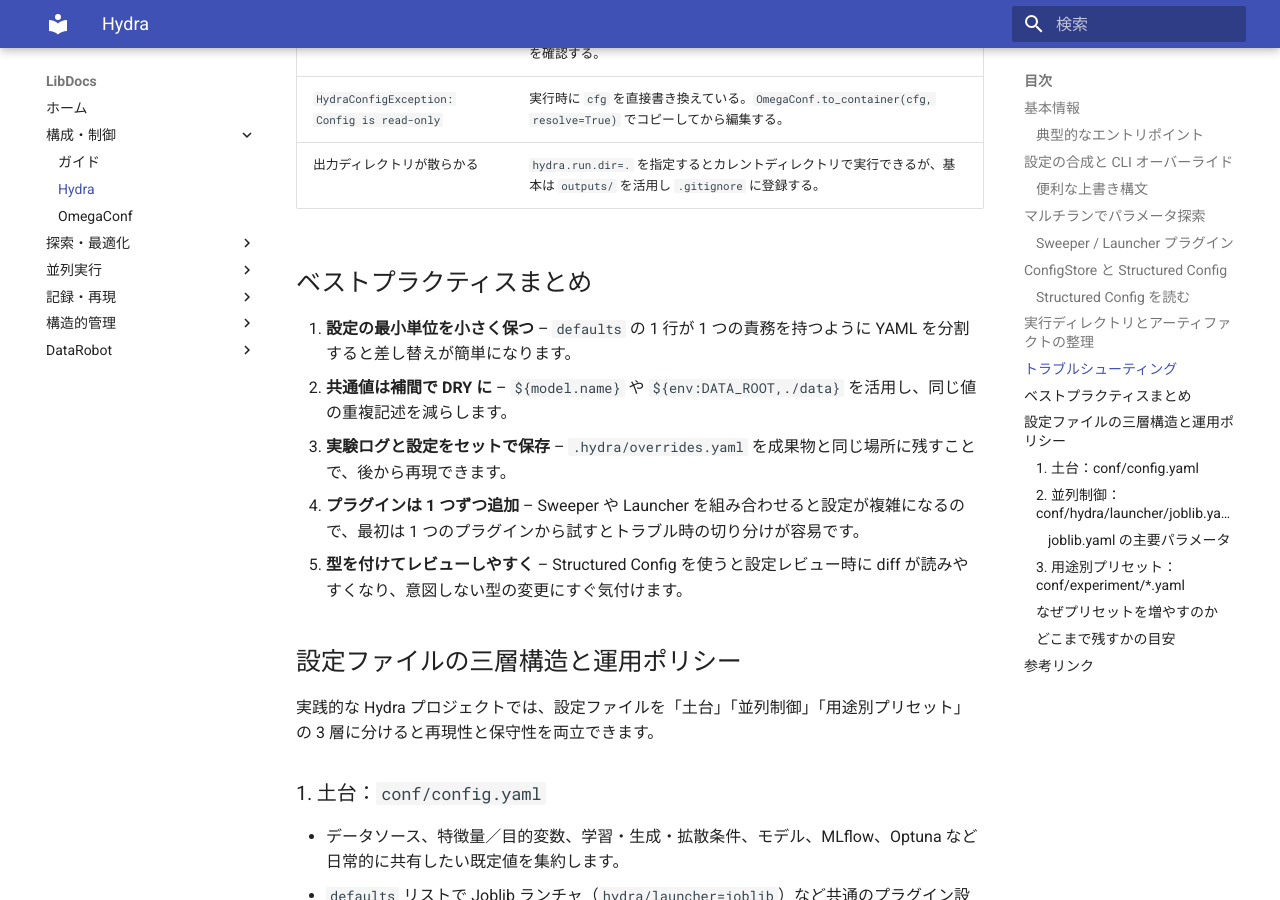
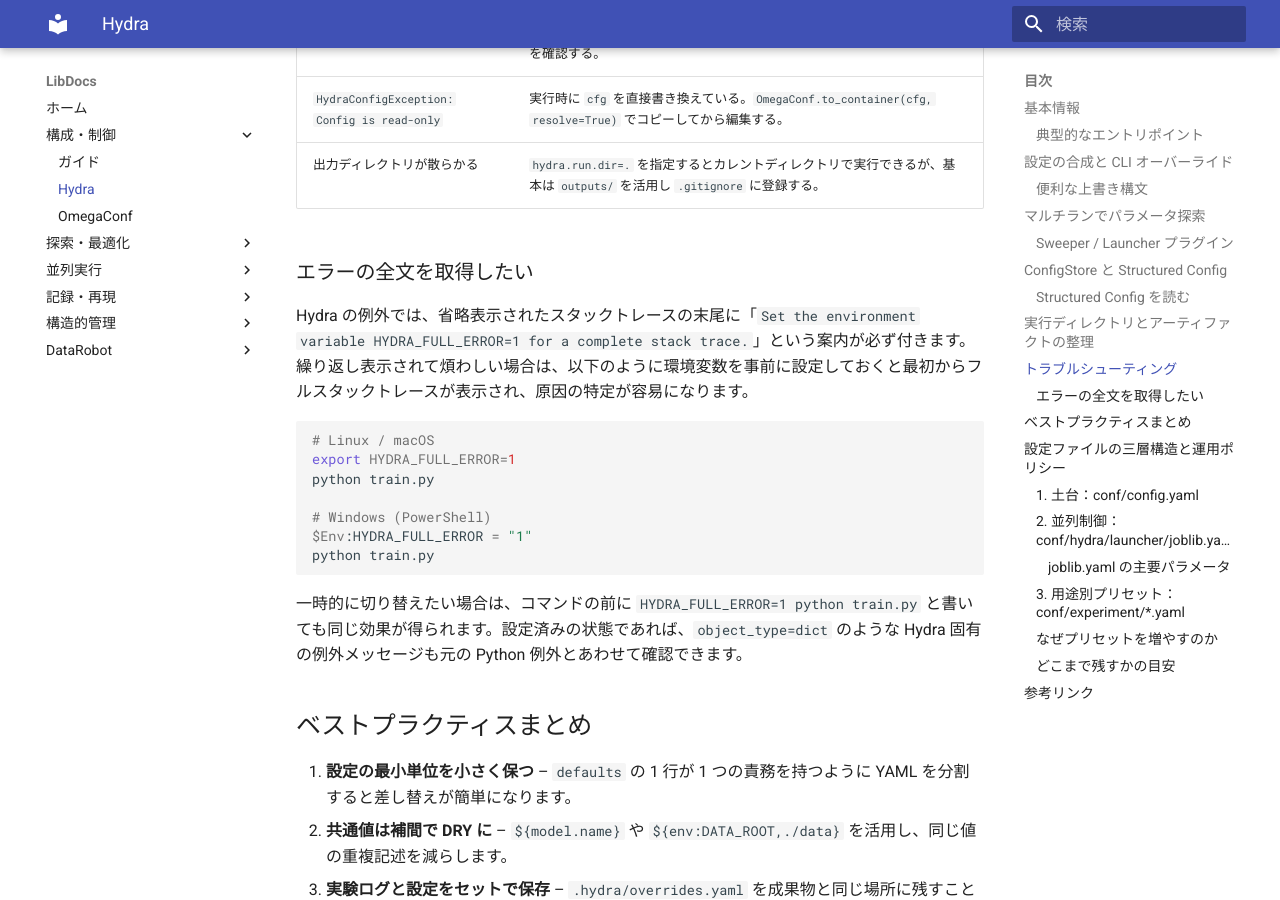
Before and after one commit to masa2tot/LibDocs, an MkDocs documentation site: the page built from docs/config/hydra.md, in a window 1280 px wide and 900 px high, scrolled down 3895 px. Built offline with MkDocs 1.6.1 and Material for MkDocs 9.7.7, drawn with Linux system fonts in a browser that asks for light colours.

Commit message:
Add Hydra full error troubleshooting guidance

````diff
--- a/docs/config/hydra.md
+++ b/docs/config/hydra.md
@@ -138,6 +138,22 @@ Hydra は実行のたびに `outputs/DATE/TIME/` を作成し、その中に `.h
 | `HydraConfigException: Config is read-only` | 実行時に `cfg` を直接書き換えている。`OmegaConf.to_container(cfg, resolve=True)` でコピーしてから編集する。 |
 | 出力ディレクトリが散らかる | `hydra.run.dir=.` を指定するとカレントディレクトリで実行できるが、基本は `outputs/` を活用し `.gitignore` に登録する。 |
 
+### エラーの全文を取得したい
+
+Hydra の例外では、省略表示されたスタックトレースの末尾に「`Set the environment variable HYDRA_FULL_ERROR=1 for a complete stack trace.`」という案内が必ず付きます。繰り返し表示されて煩わしい場合は、以下のように環境変数を事前に設定しておくと最初からフルスタックトレースが表示され、原因の特定が容易になります。
+
+```bash
+# Linux / macOS
+export HYDRA_FULL_ERROR=1
+python train.py
+
+# Windows (PowerShell)
+$Env:HYDRA_FULL_ERROR = "1"
+python train.py
+```
+
+一時的に切り替えたい場合は、コマンドの前に `HYDRA_FULL_ERROR=1 python train.py` と書いても同じ効果が得られます。設定済みの状態であれば、`object_type=dict` のような Hydra 固有の例外メッセージも元の Python 例外とあわせて確認できます。
+
 ## ベストプラクティスまとめ
 
 1. **設定の最小単位を小さく保つ** – `defaults` の 1 行が 1 つの責務を持つように YAML を分割すると差し替えが簡単になります。
````
